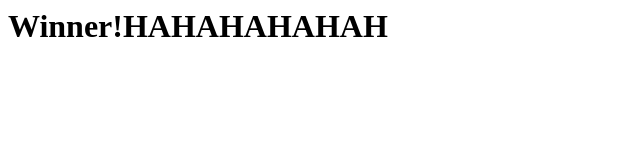
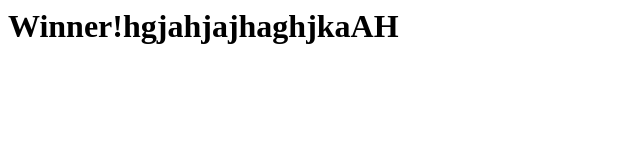
Before and after one commit to petar-tsekov/jenkins-test-site, a plain HTML site: page index.html in a window 1280 px wide. Shown: the whole page, without its empty margins (0-640 px from the left). Drawn offline with Linux system fonts and the light colour scheme.

Commit message:
Update index.html

```diff
--- a/index.html
+++ b/index.html
@@ -1 +1 @@
-<h1>Winner!HAHAHAHAHAH</h1>
+<h1>Winner!hgjahjajhaghjkaAH</h1>
```
